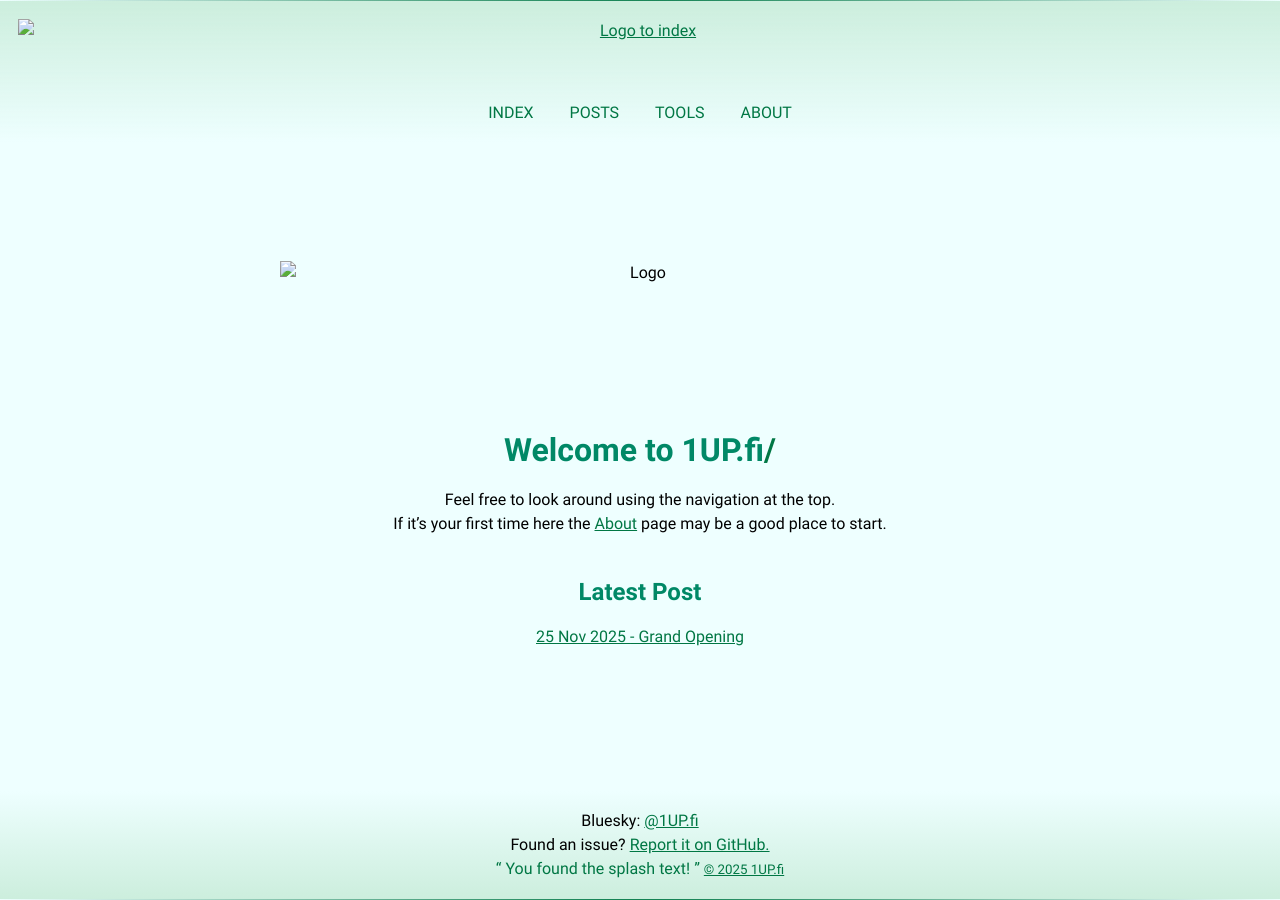
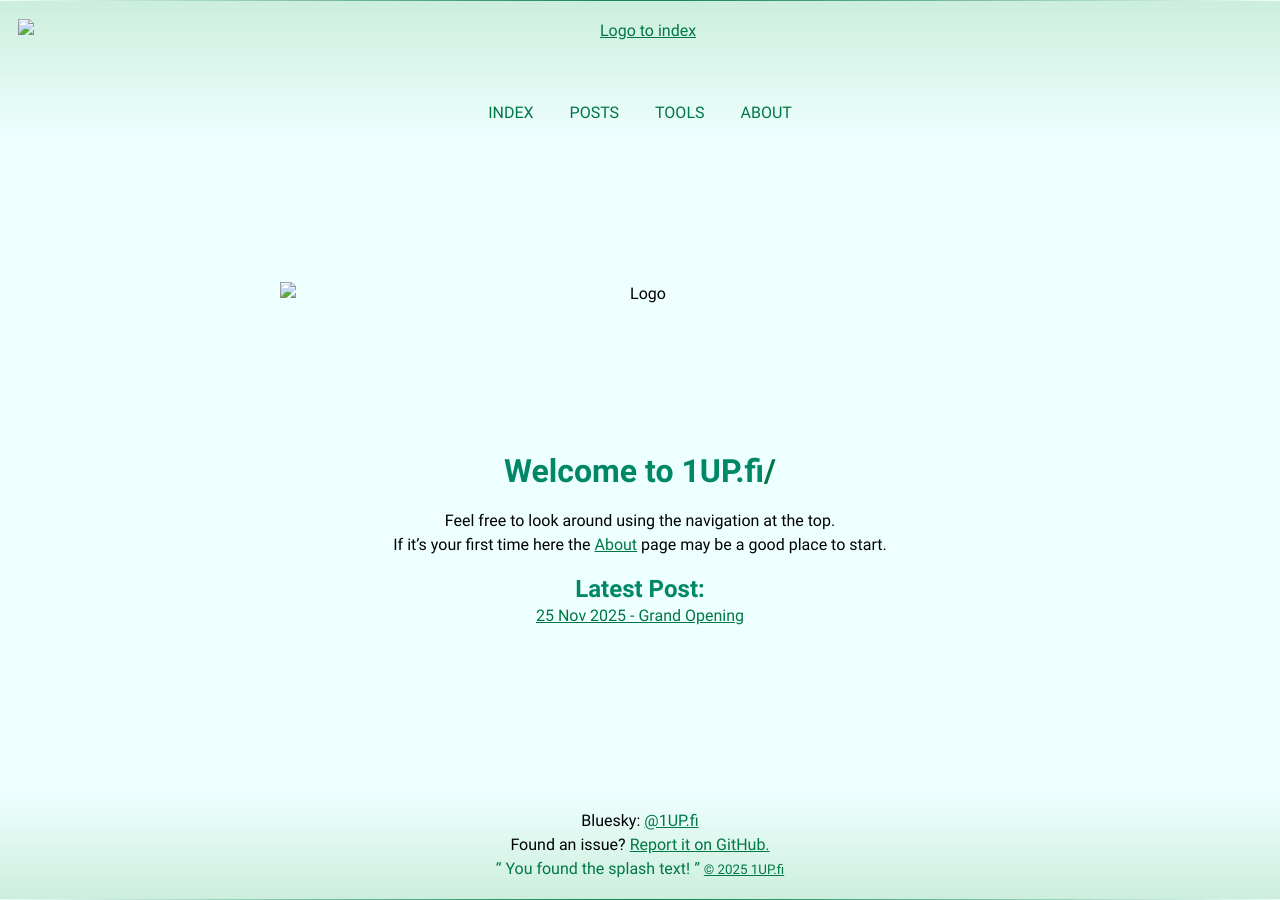
Before and after one commit to 1UP-fi/1UP-fi.github.io, a Jekyll site: the page built from _root/index.md, in a window 1280 px wide. Built offline with Jekyll 4.4.1, drawn with Linux system fonts in a browser that asks for light colours.

Commit message:
Tighter layout for index

```diff
--- a/_root/index.md
+++ b/_root/index.md
@@ -11,9 +11,11 @@
 
 Feel free to look around using the navigation at the top.<br>
 If it's your first time here the [About](/about) page may be a good place to start.
+{: style="margin-bottom: 0"}
 
 {% for post in site.posts limit:1 %}
-## Latest Post
+## Latest Post:
+{: style="margin-bottom: 0"}
 [<time datetime="{{ post.date | date_to_xmlschema }}">
     {{ post.date | date_to_string }}
 </time> - {{ post.title }}]({{ post.url }})
```
